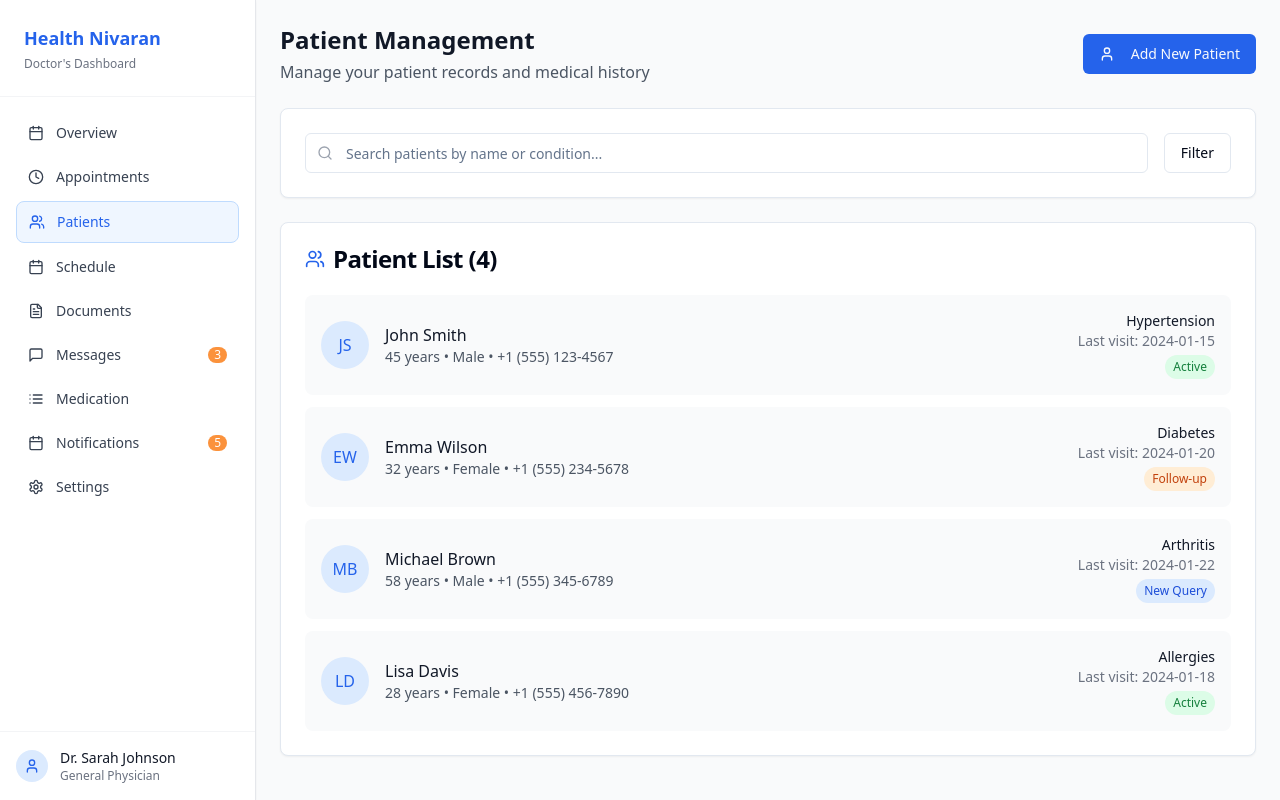
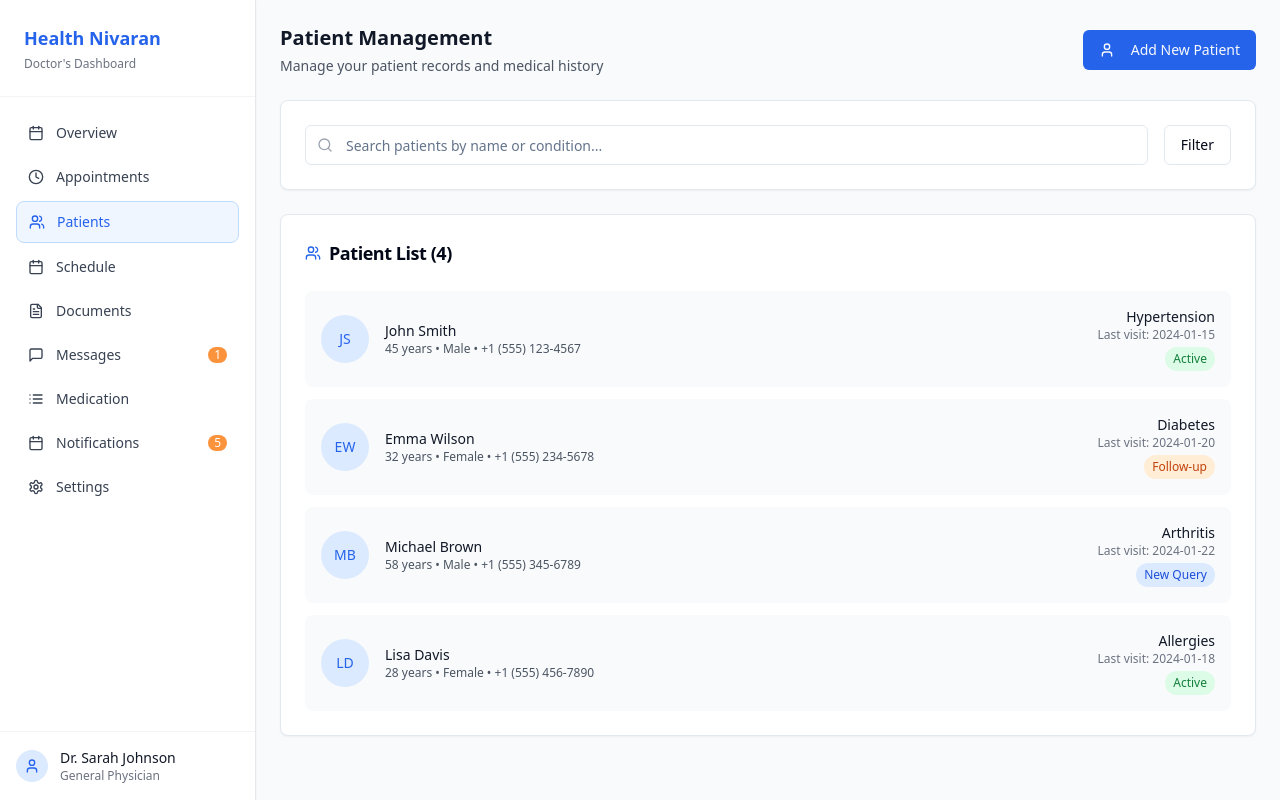
Before and after one commit to YashSensei/health-nivaran-doctor-dash, a React (Vite) app: page / in a window 1280 px wide. Both pictures are taken after a click on the button "Patients". Built offline with nearby package versions, Linux system fonts and the light colour scheme.

Commit message:
Fix: Reduce font size and update sidebar badge
- Reduced font sizes in the Patient List, Today's Schedule, Recent Messages, and Active Prescriptions sections.
- Updated the sidebar to display the number of unread messages in the badge.

```diff
--- a/src/components/Messages.tsx
+++ b/src/components/Messages.tsx
@@ -34,16 +34,23 @@ const messages = [
   },
 ];
 
+// Export unread count for sidebar
+export const getUnreadMessagesCount = () => {
+  return messages.filter(message => message.status === "Unread").length;
+};
+
 export const Messages = () => {
+  const unreadCount = getUnreadMessagesCount();
+
   return (
     <div className="space-y-6">
       {/* Header */}
       <div className="flex items-center justify-between">
         <div>
-          <h1 className="text-2xl font-bold text-gray-900">Messages & Notifications</h1>
-          <p className="text-gray-600 mt-1">Patient messages and WhatsApp bot interactions</p>
+          <h1 className="text-xl font-bold text-gray-900">Messages & Notifications</h1>
+          <p className="text-gray-600 mt-1 text-sm">Patient messages and WhatsApp bot interactions</p>
         </div>
-        <Button className="bg-blue-600 hover:bg-blue-700">
+        <Button className="bg-blue-600 hover:bg-blue-700 text-sm">
           <MessageSquare className="h-4 w-4 mr-2" />
           Compose Message
         </Button>
@@ -65,12 +72,12 @@ export const Messages = () => {
       {/* Messages List */}
       <Card>
         <CardHeader>
-          <CardTitle className="flex items-center justify-between">
+          <CardTitle className="flex items-center justify-between text-lg">
             <span className="flex items-center">
-              <MessageSquare className="h-5 w-5 mr-2 text-blue-600" />
+              <MessageSquare className="h-4 w-4 mr-2 text-blue-600" />
               Recent Messages
             </span>
-            <span className="text-sm text-gray-500">3 unread</span>
+            <span className="text-sm text-gray-500">{unreadCount} unread</span>
           </CardTitle>
         </CardHeader>
         <CardContent>
@@ -90,8 +97,8 @@ export const Messages = () => {
                       <User className="h-5 w-5 text-blue-600" />
                     </div>
                     <div>
-                      <p className="font-semibold text-gray-900">{message.patient}</p>
-                      <p className="text-sm text-gray-500">{message.time}</p>
+                      <p className="font-semibold text-gray-900 text-sm">{message.patient}</p>
+                      <p className="text-xs text-gray-500">{message.time}</p>
                     </div>
                   </div>
                   <div className="flex items-center space-x-2">
@@ -122,12 +129,12 @@ export const Messages = () => {
                     </span>
                   </div>
                 </div>
-                <p className="text-gray-700 ml-13">{message.message}</p>
+                <p className="text-gray-700 ml-13 text-sm">{message.message}</p>
                 <div className="mt-3 ml-13">
-                  <Button size="sm" className="mr-2">
+                  <Button size="sm" className="mr-2 text-xs">
                     Reply
                   </Button>
-                  <Button size="sm" variant="outline">
+                  <Button size="sm" variant="outline" className="text-xs">
                     View Details
                   </Button>
                 </div>
--- a/src/components/PatientManagement.tsx
+++ b/src/components/PatientManagement.tsx
@@ -76,10 +76,10 @@ export const PatientManagement = () => {
       {/* Header */}
       <div className="flex items-center justify-between">
         <div>
-          <h1 className="text-2xl font-bold text-gray-900">Patient Management</h1>
-          <p className="text-gray-600 mt-1">Manage your patient records and medical history</p>
+          <h1 className="text-xl font-bold text-gray-900">Patient Management</h1>
+          <p className="text-gray-600 mt-1 text-sm">Manage your patient records and medical history</p>
         </div>
-        <Button className="bg-blue-600 hover:bg-blue-700">
+        <Button className="bg-blue-600 hover:bg-blue-700 text-sm">
           <User className="h-4 w-4 mr-2" />
           Add New Patient
         </Button>
@@ -98,7 +98,7 @@ export const PatientManagement = () => {
                 className="pl-10"
               />
             </div>
-            <Button variant="outline">Filter</Button>
+            <Button variant="outline" className="text-sm">Filter</Button>
           </div>
         </CardContent>
       </Card>
@@ -106,8 +106,8 @@ export const PatientManagement = () => {
       {/* Patient List */}
       <Card>
         <CardHeader>
-          <CardTitle className="flex items-center">
-            <Users className="h-5 w-5 mr-2 text-blue-600" />
+          <CardTitle className="flex items-center text-lg">
+            <Users className="h-4 w-4 mr-2 text-blue-600" />
             Patient List ({filteredPatients.length})
           </CardTitle>
         </CardHeader>
@@ -121,18 +121,18 @@ export const PatientManagement = () => {
               >
                 <div className="flex items-center space-x-4">
                   <div className="w-12 h-12 bg-blue-100 rounded-full flex items-center justify-center">
-                    <span className="text-blue-600 font-medium">{patient.avatar}</span>
+                    <span className="text-blue-600 font-medium text-sm">{patient.avatar}</span>
                   </div>
                   <div>
-                    <p className="font-medium text-gray-900">{patient.name}</p>
-                    <p className="text-sm text-gray-600">
+                    <p className="font-medium text-gray-900 text-sm">{patient.name}</p>
+                    <p className="text-xs text-gray-600">
                       {patient.age} years • {patient.gender} • {patient.phone}
                     </p>
                   </div>
                 </div>
                 <div className="text-right">
                   <p className="text-sm font-medium text-gray-900">{patient.condition}</p>
-                  <p className="text-sm text-gray-500">Last visit: {patient.lastVisit}</p>
+                  <p className="text-xs text-gray-500">Last visit: {patient.lastVisit}</p>
                   <span
                     className={`inline-block px-2 py-1 rounded-full text-xs font-medium mt-1 ${
                       patient.status === "Active"
--- a/src/components/Sidebar.tsx
+++ b/src/components/Sidebar.tsx
@@ -1,11 +1,15 @@
 
 import { Calendar, Users, FileText, MessageSquare, Settings, User, List, Clock } from "lucide-react";
 import { cn } from "@/lib/utils";
+import { getUnreadMessagesCount } from "./Messages";
 
 interface SidebarProps {
   activeSection: string;
   onSectionChange: (section: string) => void;
 }
+
+const Sidebar = ({ activeSection, onSectionChange }: SidebarProps) => {
+  const unreadMessagesCount = getUnreadMessagesCount();
 
   const navigationItems = [
     { id: "overview", label: "Overview", icon: Calendar },
@@ -13,13 +17,12 @@ const navigationItems = [
     { id: "patients", label: "Patients", icon: Users },
     { id: "schedule", label: "Schedule", icon: Calendar },
     { id: "documents", label: "Documents", icon: FileText },
-  { id: "messages", label: "Messages", icon: MessageSquare, badge: 3 },
+    { id: "messages", label: "Messages", icon: MessageSquare, badge: unreadMessagesCount > 0 ? unreadMessagesCount : undefined },
     { id: "medication", label: "Medication", icon: List },
     { id: "notifications", label: "Notifications", icon: Calendar, badge: 5 },
     { id: "settings", label: "Settings", icon: Settings },
   ];
 
-export const Sidebar = ({ activeSection, onSectionChange }: SidebarProps) => {
   return (
     <div className="fixed left-0 top-0 h-full w-64 bg-white border-r border-gray-200 shadow-sm">
       {/* Header */}
@@ -77,3 +80,5 @@ export const Sidebar = ({ activeSection, onSectionChange }: SidebarProps) => {
     </div>
   );
 };
+
+export { Sidebar };
```
Lines whose indentation alone changed are shown as unchanged.
